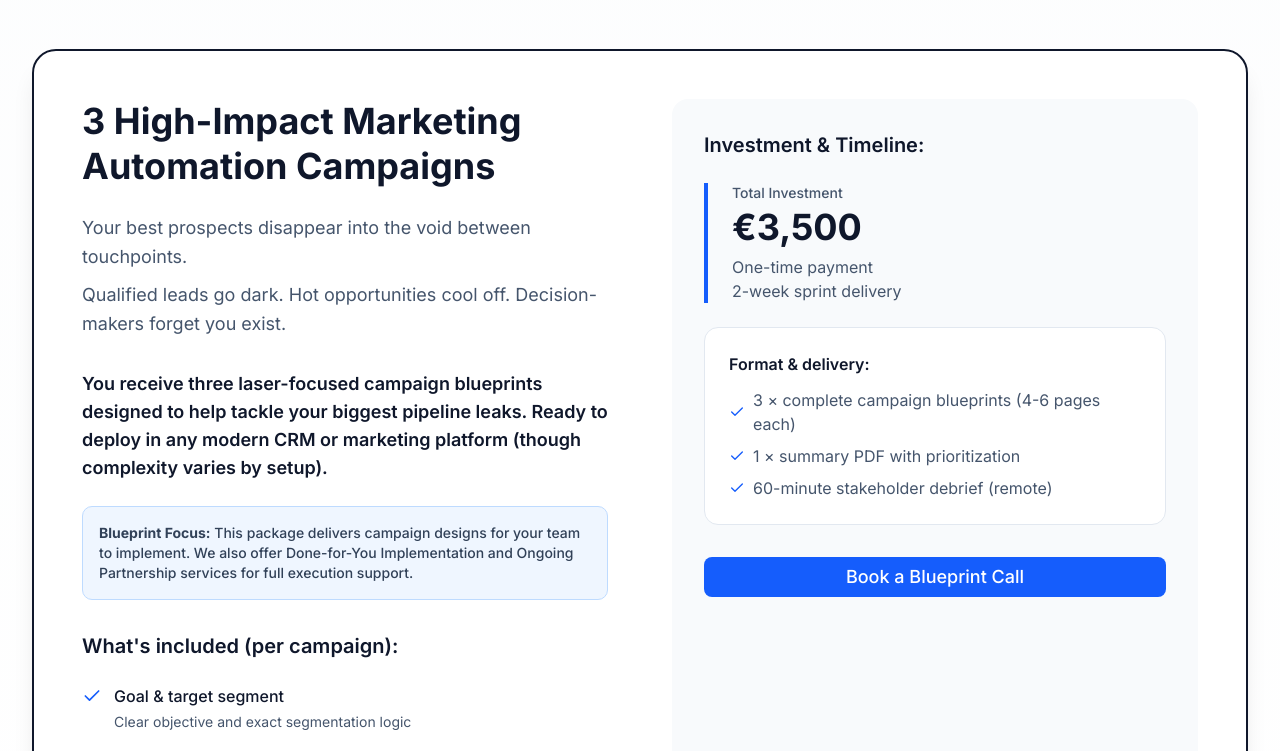
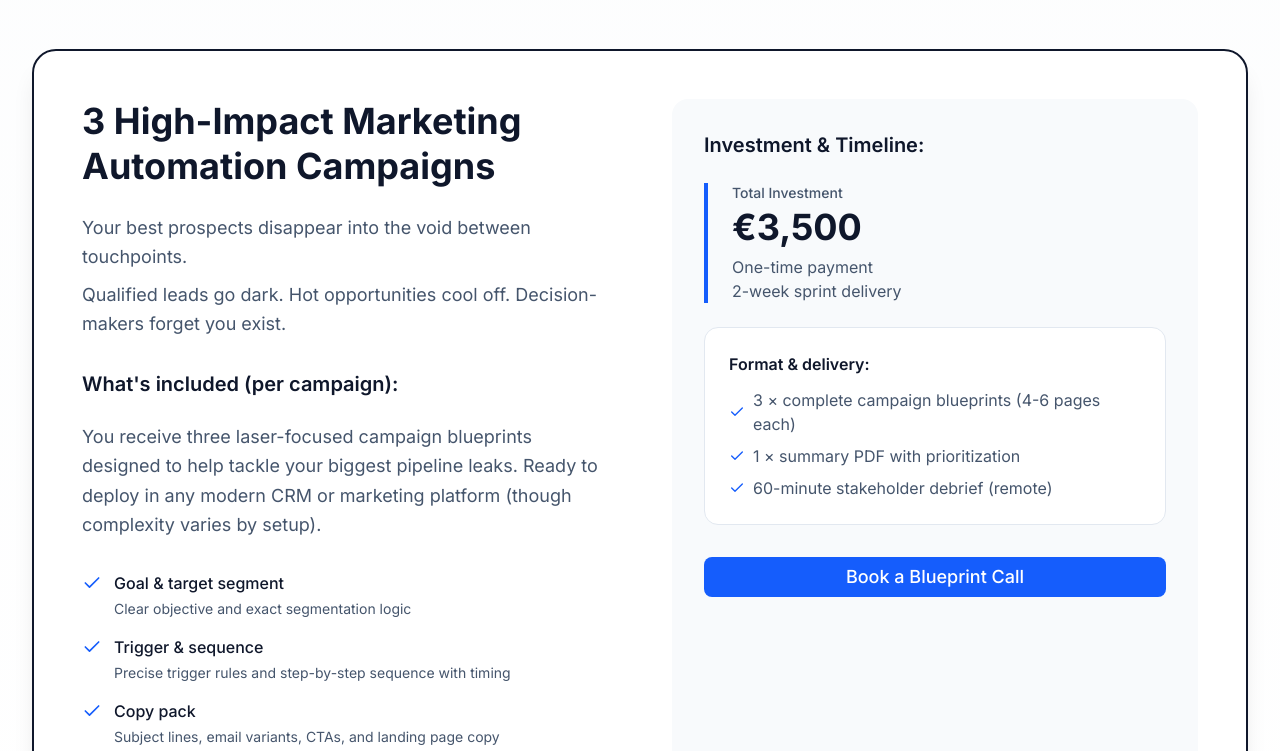
Before and after one commit to ymar/winpoint.nl, a Next.js app: page / in a window 1280 px wide. Shown: the part 504-1255 px from the top of the page. Built offline with nearby package versions, Linux system fonts and the light colour scheme.

Commit message:
Update page.tsx

```diff
--- a/app/page.tsx
+++ b/app/page.tsx
@@ -78,18 +78,13 @@
                     <span className="block mt-2">Qualified leads go dark. Hot opportunities cool off. Decision-makers forget you exist.</span>
                   </p>
 
-                  <p className="text-base sm:text-lg font-semibold text-slate-900 mb-4 sm:mb-6">
+
+
+                  <h2 className="text-lg sm:text-xl font-semibold text-slate-900 mb-4 sm:mb-6">What&apos;s included (per campaign):</h2>
+                  <p className="text-base sm:text-lg text-slate-600 mb-6 sm:mb-8 leading-relaxed">
+
                     You receive three laser-focused campaign blueprints designed to help tackle your biggest pipeline leaks. Ready to deploy in any modern CRM or marketing platform (though complexity varies by setup).
                   </p>
-
-                  <div className="bg-blue-50 border border-blue-200 rounded-lg p-4 mb-6 sm:mb-8">
-                    <p className="text-sm font-medium text-slate-700">
-                      <strong>Blueprint Focus:</strong> This package delivers campaign designs for your team to implement. We also offer Done-for-You Implementation and Ongoing Partnership services for full execution support.
-                    </p>
-                  </div>
-
-                  <h2 className="text-lg sm:text-xl font-semibold text-slate-900 mb-4 sm:mb-6">What&apos;s included (per campaign):</h2>
-
                   <div className="space-y-3 sm:space-y-4">
                     <div className="flex items-start space-x-3">
                       <Check className="w-5 h-5 text-blue-600 mt-0.5 flex-shrink-0" />
@@ -131,6 +126,8 @@
                       </div>
                     </div>
                   </div>
+
+
                 </div>
 
                 {/* Right Column - Pricing */}
```
